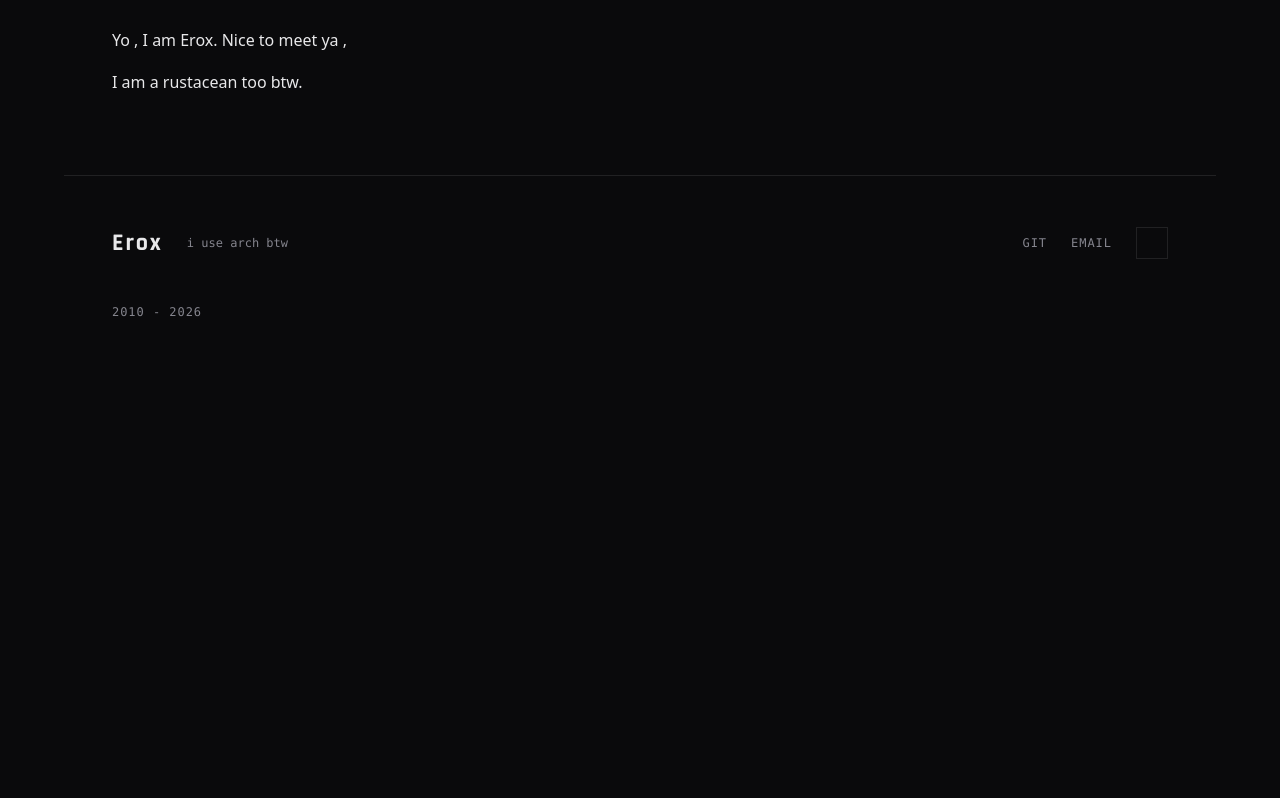
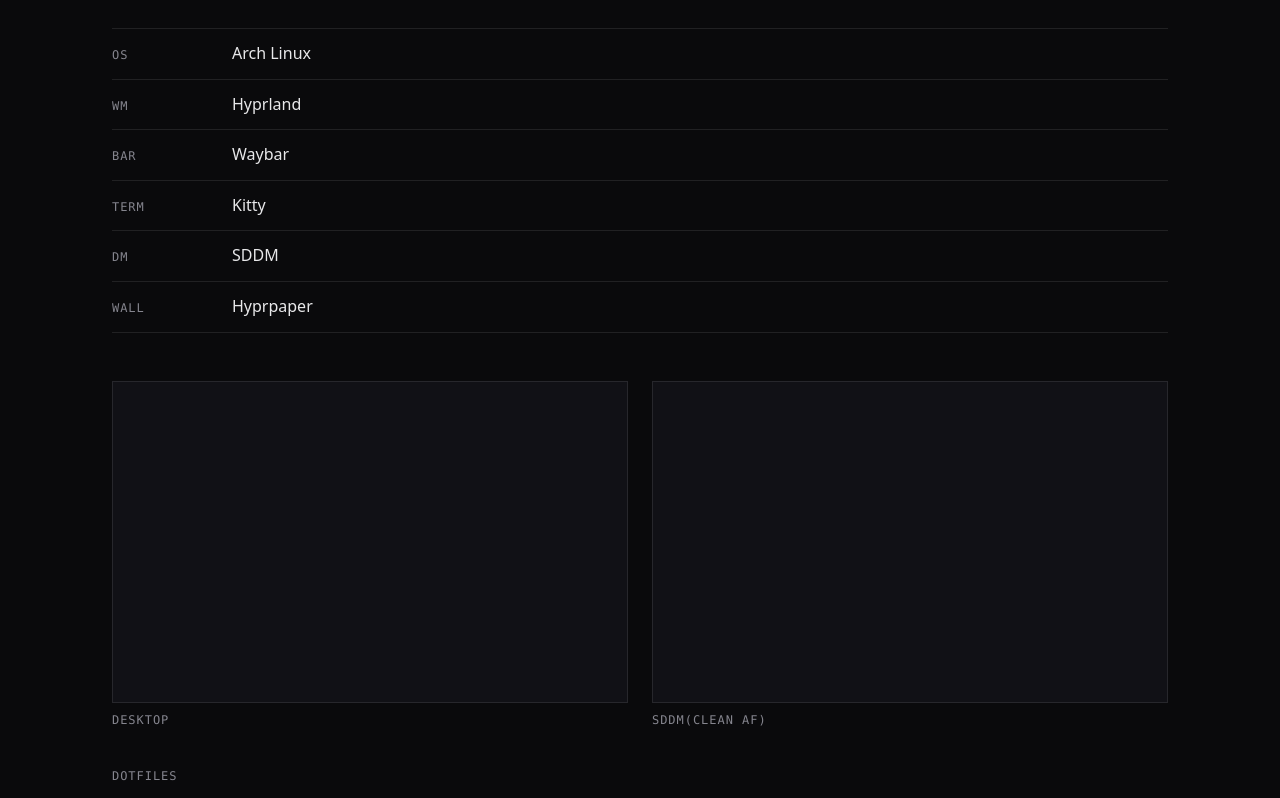
Before and after one commit to Erox-02/portfolio, a React (Vite) app: page / in a window 1280 px wide. Shown: the part 1602-2400 px from the top of the page. Before the commit the page ends 1956 px from the top, so only its background shows below. Built offline with nearby package versions, Linux system fonts and the light colour scheme.

Commit message:
added sections though it doesnt look so cool

```diff
--- a/src/app.jsx
+++ b/src/app.jsx
@@ -4,6 +4,7 @@
 import Now from './secs/now.jsx'
 import Work from './secs/work.jsx'
 import Abt from './secs/abt.jsx'
+import Setup from './secs/setup.jsx'
 
 export default function App() {
   return (
@@ -13,6 +14,7 @@
         <Hero />
         <Work />
         <Now />
+        <Setup />
         <Abt />
         {/*  secs*/}
       </main>
--- a/src/secs/setup.jsx
+++ b/src/secs/setup.jsx
@@ -0,0 +1,42 @@
+const env = [
+  ['os', 'Arch Linux'],
+  ['wm', 'Hyprland'],
+  ['bar', 'Waybar'],
+  ['term', 'Kitty'],
+  ['dm', 'SDDM'],
+  ['wall', 'Hyprpaper'],
+]
+
+export default function Setup() {
+  return (
+    <section id="setup" className="setup container">
+      <span className="sec-label">Setup</span>
+
+      <ul className="setup-env">
+        {env.map(([key, value]) => (
+          <li key={key} className="setup-env-item">
+            <span className="mono">{key}</span>
+            <span className="setup-env-value">{value}</span>
+          </li>
+        ))}
+      </ul>
+
+      <div className="setup-shots">
+        <figure className="setup-shot">
+          <div className="setup-shot-frame" aria-hidden="true" />
+          <figcaption className="mono"> Desktop </figcaption>
+        </figure>
+
+        <figure className="setup-shot">
+          <div className="setup-shot-frame" aria-hidden="true" />
+          <figcaption className="mono">sddm(clean af)</figcaption>
+        </figure>
+      </div>
+
+      <p className="setup-dotfiles">
+        <a className="mono" href="#">Dotfiles</a>
+      </p>
+
+    </section>
+  )
+}
--- a/src/styles/global.css
+++ b/src/styles/global.css
@@ -459,3 +459,81 @@
   gap: var(--sp-4);
   color: var(--fg);
 }
+
+.setup-env {
+  display: flex;
+  flex-direction: column;
+  margin-bottom: var(--sp-12);
+}
+
+.setup-env-item {
+  display: grid;
+  grid-template-columns: 6rem 1fr;
+  gap: var(--sp-6);
+  padding-block: var(--sp-3);
+  border-top: 1px solid var(--border);
+  align-items: baseline;
+}
+
+.setup-env-item:last-child {
+  border-bottom: 1px solid var(--border);
+}
+
+.setup-env-value {
+  color: var(--fg);
+}
+
+.setup-shots {
+  display: grid;
+  grid-template-columns: 1fr 1fr;
+  gap: var(--sp-6);
+  margin-bottom: var(--sp-8);
+}
+
+.setup-shot {
+  display: flex;
+  flex-direction: column;
+  gap: var(--sp-2);
+}
+
+.setup-shot-frame {
+  aspect-ratio: 16 / 10;
+  background: var(--surface);
+  border: 1px solid var(--border);
+}
+
+.setup-dotfiles {
+  margin-bottom: var(--sp-6);
+}
+
+.setup-dotfiles a {
+  color: var(--fg-muted);
+  transition: color var(--dur-fast) var(--ease);
+}
+
+.setup-dotfiles a:hover,
+.setup-dotfiles a:focus-visible {
+  color: var(--fg);
+}
+
+.setup-dotfiles a:focus-visible {
+  outline: 1px solid var(--accent);
+  outline-offset: 3px;
+}
+
+.setup-tag {
+  color: var(--accent);
+  font-family: var(--font-mono);
+  font-size: var(--fs-sm);
+}
+
+@media (max-width: 640px) {
+  .setup-env-item {
+    grid-template-columns: 1fr;
+    gap: var(--sp-1);
+  }
+
+  .setup-shots {
+    grid-template-columns: 1fr;
+  }
+}
```
